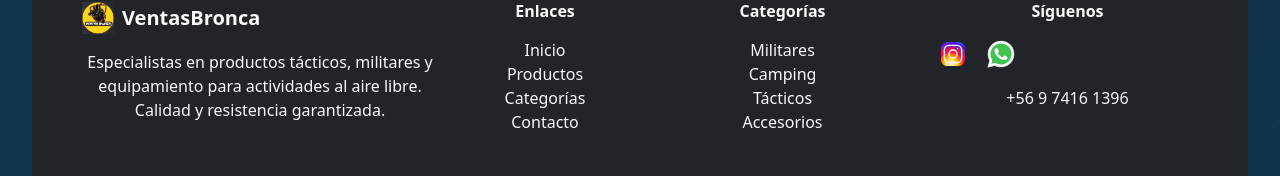
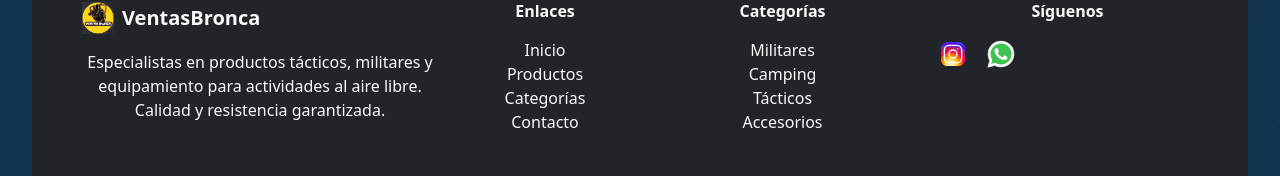
Before and after one commit to FelipeNorambuena/VentasBroncaReact.js, a React (Vite) app: page / in a window 1280 px wide. Shown: the part 2170-2346 px from the top of the page. Built offline with nearby package versions, Linux system fonts and the light colour scheme; no server answers.

Commit message:
feat: Eliminar número de contacto en el pie de página

```diff
--- a/src/components/Footer.jsx
+++ b/src/components/Footer.jsx
@@ -47,7 +47,7 @@
                 <img src={whatsappIcon} alt="WhatsApp" style={{ height: 32, width: 32 }} />
               </a>
             </div>
-            <p className="text-light mb-0">+56 9 7416 1396</p>
+            <p className="text-light mb-0"></p>
           </div>
         </div>
 
```
